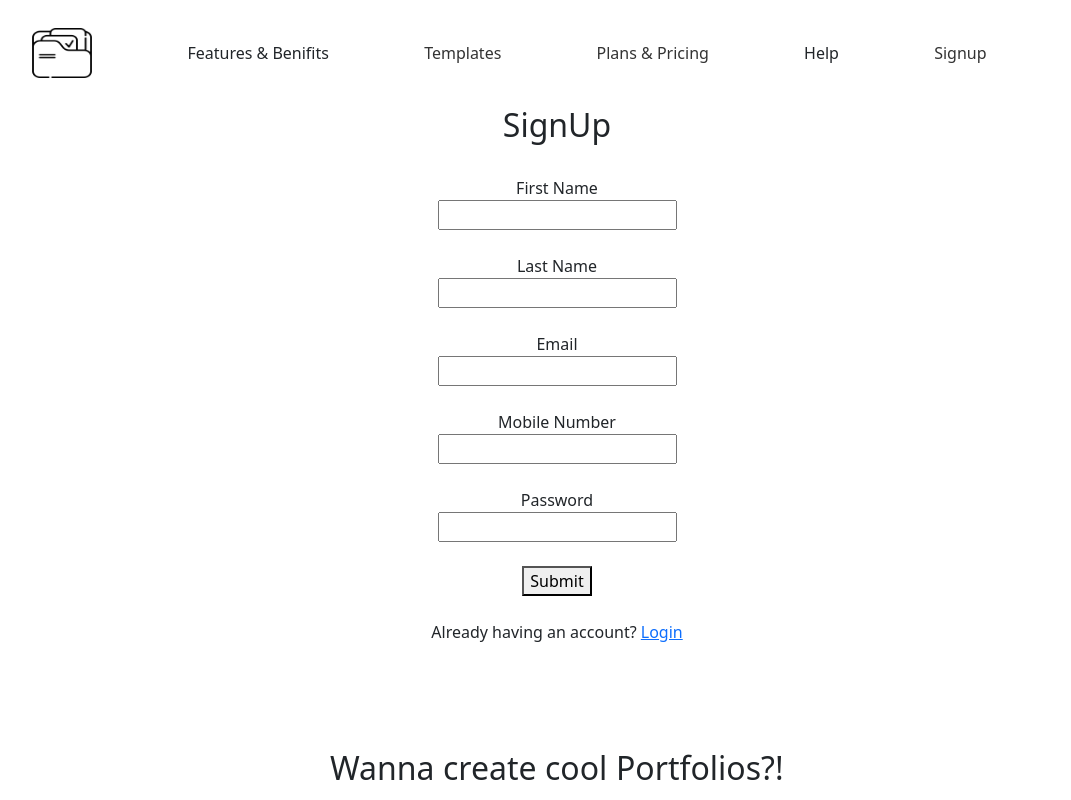
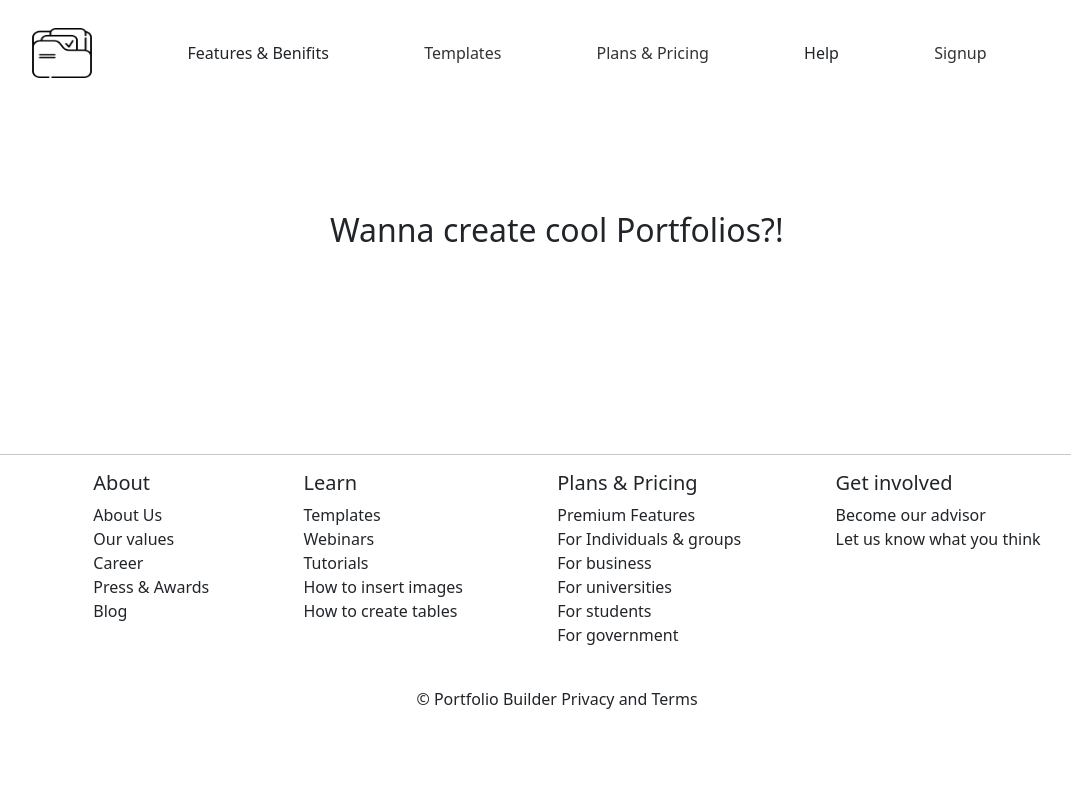
Before and after one commit to JayanthPrathab/MERN-Training, a React (Vite) app in the folder PortfolioBuilder/: page / in a window 1280 px wide. Shown: the top 800 px of the page, without its empty margins (83-1154 px from the left). Built offline with nearby package versions, Linux system fonts and the light colour scheme.

Commit message:
Front end and Back end

```diff
--- a/PortfolioBuilder/src/App.jsx
+++ b/PortfolioBuilder/src/App.jsx
@@ -1,4 +1,5 @@
 import { BrowserRouter, Routes, Route } from "react-router-dom";
+import Home from "./components/Home";
 import Footer from "./components/Footer";
 import Navbar from "./components/Navbar";
 import Signup from "./components/Signup";
@@ -13,7 +14,6 @@ import Template3raw from "./components/templates/Template3raw";
 import Template3 from "./components/templates/template3";
 import "./components/css/navbar.css";
 import "./components/css/footer.css";
-import BlurText from "./components/Animations/BlurText";
 import "./components/css/plans.css";
 import './App.css';
 import './components/css/template.css';
@@ -23,9 +23,8 @@ function App() {
     <main>
       <BrowserRouter>
         <Navbar />
-
         <Routes>
-          <Route path="/" element={<Signup />}></Route>
+          <Route path="/" element={<Home />}></Route>
           <Route path="/signup" element={<Signup />}></Route>
           <Route path="/loGin" element={<Login />}></Route>
           <Route path="/plans" element={<Plansnpricing />}></Route>
@@ -38,13 +37,7 @@ function App() {
           <Route path='/template3' element={<Template3/>}></Route>
         </Routes>
 
-        <BlurText
-          text="Wanna create cool Portfolios?!"
-          delay={150}
-          animateBy="words"
-          direction="top"
-          className="infblur"
-        />
+
         <Footer />
       </BrowserRouter>
     </main>
--- /dev/null
+++ b/PortfolioBuilder/src/components/Home.jsx
@@ -0,0 +1,14 @@
+import BlurText from './Animations/BlurText';
+const Home=()=>{
+    return(
+        <div>
+        <BlurText
+          text="Wanna create cool Portfolios?!"
+          delay={150}
+          animateBy="words"
+          direction="top"
+          className="infblur"
+        /></div>
+    );
+}
+export default Home;
--- a/PortfolioBuilder/src/components/Signup.jsx
+++ b/PortfolioBuilder/src/components/Signup.jsx
@@ -11,7 +11,7 @@ function Signup() {
   var [mobile,setMob]=useState();
   const handleSignin=(event)=>{
     event.preventDefault();
-    axios.post('https://portfolio-builder-yssn.onrender.com',{
+    axios.post('https://portfolio-builder-yssn.onrender.com/signup',{
       firstName:firstName,
       lastName:lastName,
       email:email,
```
